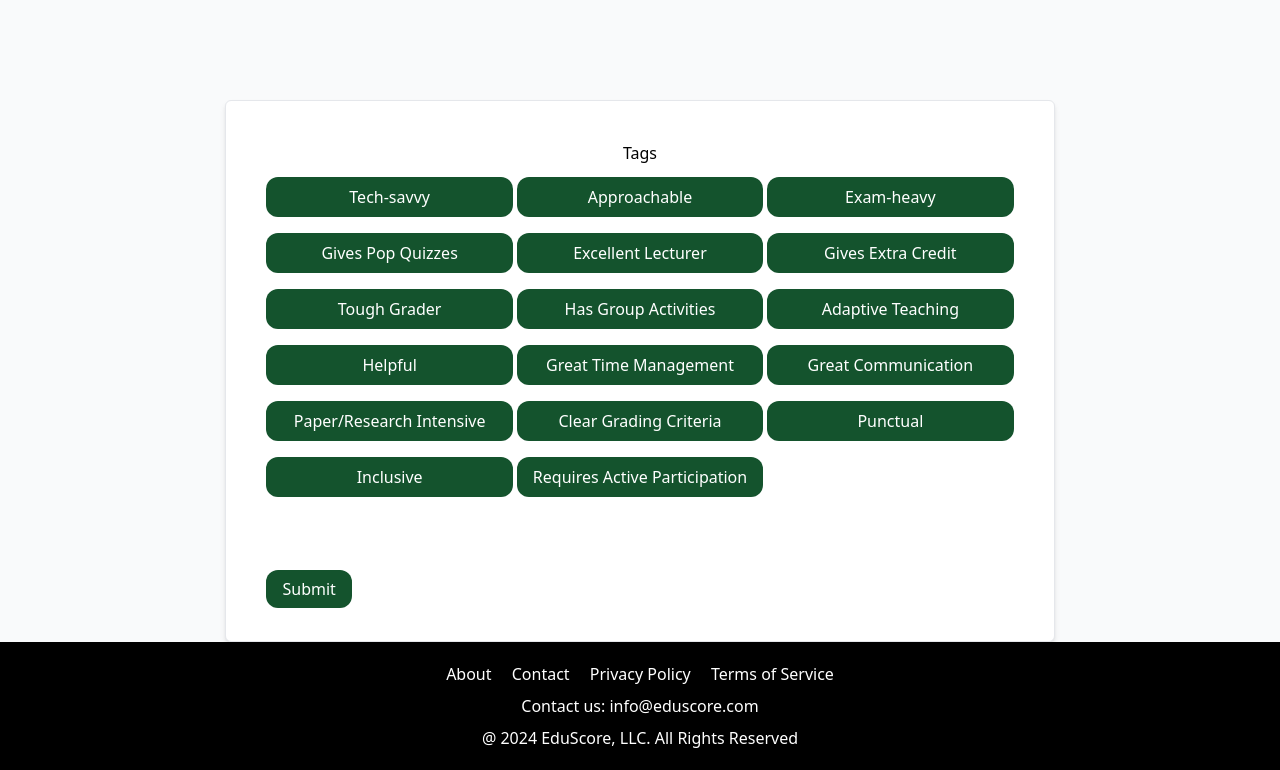
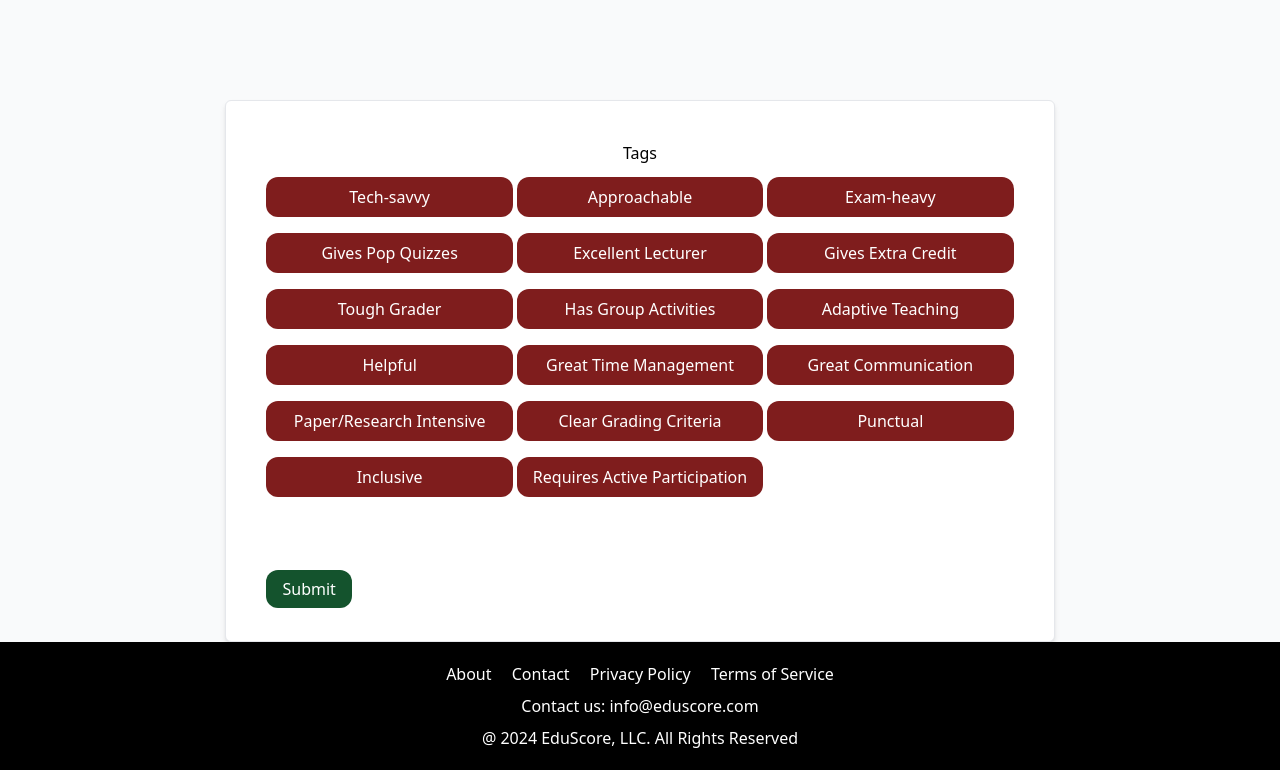
Before and after one commit to riCODEre/EduScore, a Django app: page /eval_tag/19 in a window 1280 px wide. Shown: the part 72-842 px from the top of the page. Run offline with Django 5.2, Linux system fonts and the light colour scheme; a user stored in the database is signed in; data comes from the database, SQL or seed files in the repository; both versions use the stored data as it was after the commit; some libraries are stand-ins or nearby versions.

```diff
--- a/templates/eval_tags.html
+++ b/templates/eval_tags.html
@@ -23,7 +23,7 @@
                         <input type="number" value="{{ EvalID }}" class="hidden" name="EvaluationID">
                         <input type="number" value="{{ tag.TagID.id }}" class="hidden" name="TagID">
                         <div class="flex justify-center">
-                            <button class="bg-red-900 text-white px-4 py-2 rounded-xl w-full" type="submit">{{ tag.TagID.TagName }}</button>
+                            <button class="bg-green-900 text-white px-4 py-2 rounded-xl w-full" type="submit">{{ tag.TagID.TagName }}</button>
                         </div>
                     </form>
                 {% endfor %}
@@ -33,7 +33,7 @@
                         <input type="number" value="{{ EvalID }}" class="hidden" name="EvaluationID">
                         <input type="number" value="{{ tag.id }}" class="hidden" name="TagID">
                         <div class="flex justify-center">
-                            <button class="bg-green-900 text-white px-4 py-2 rounded-xl w-full" type="submit">{{ tag.TagName }}</button>
+                            <button class="bg-red-900 text-white px-4 py-2 rounded-xl w-full" type="submit">{{ tag.TagName }}</button>
                         </div>
                     </form>
                 {% endfor %}
```
Also changed, not shown: db.sqlite3.
